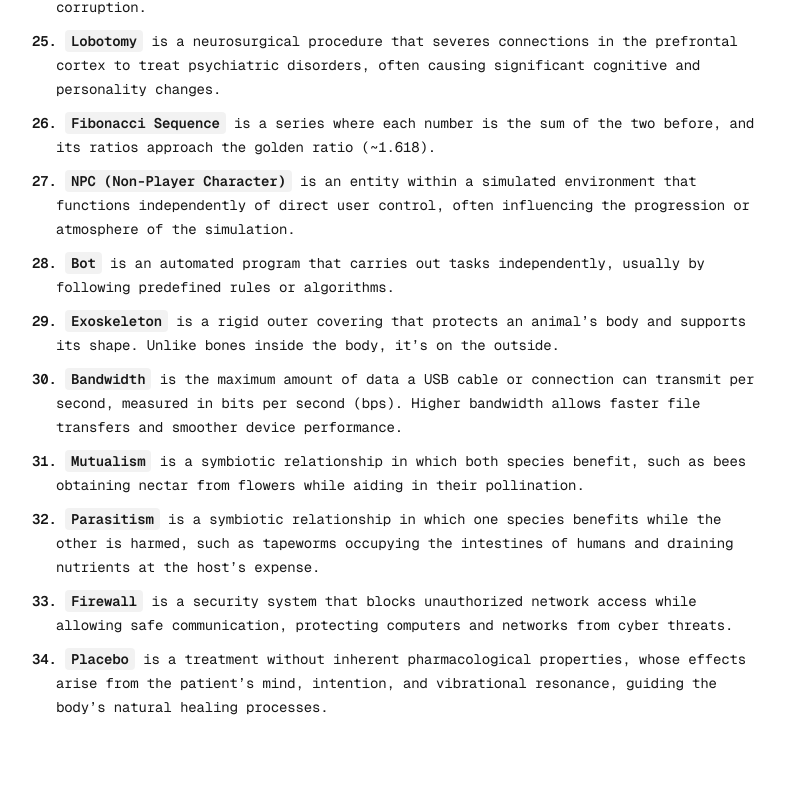
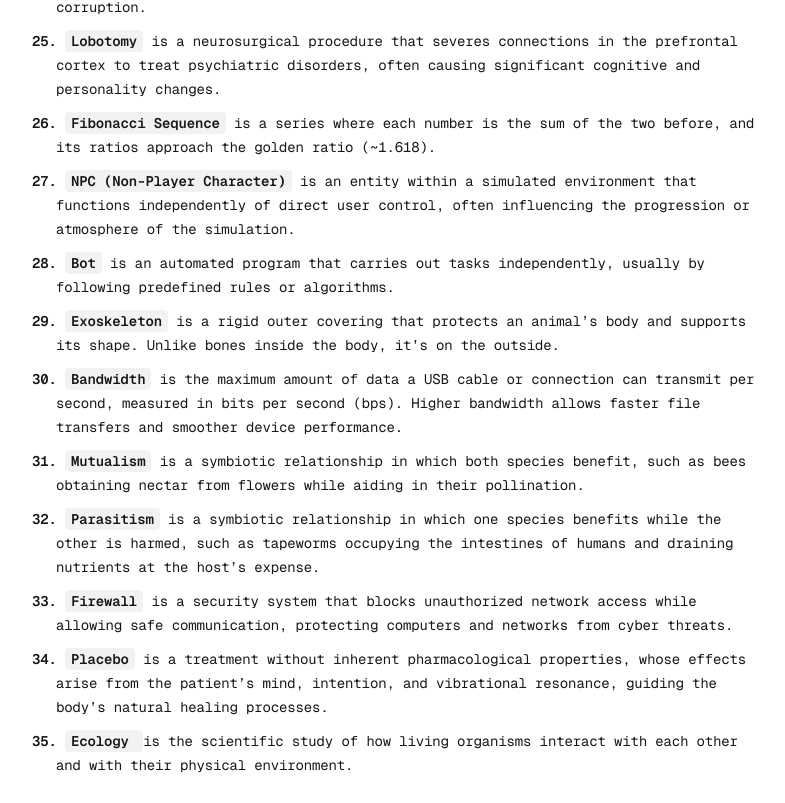
Before and after one commit to BrahimBoussada/mind-log, a Next.js app: page / in a window 1280 px wide. Shown: the part 1591-2394 px from the top of the page, without its empty margins (240-1025 px from the left). Before the commit the page ends 2336 px from the top, so only its background shows below. Built offline with nearby package versions, Linux system fonts and the light colour scheme.

Commit message:
log: 25-08-2025

```diff
--- a/src/app/page.tsx
+++ b/src/app/page.tsx
@@ -220,6 +220,12 @@ export default function Home() {
           and vibrational resonance, guiding the body’s natural healing
           processes.
         </Note>
+
+        <Note>
+          <N>35. </N>
+          <Key>Ecology </Key> is the scientific study of how living organisms
+          interact with each other and with their physical environment.
+        </Note>
       </NoteWrapper>
     </Container>
   );
```
